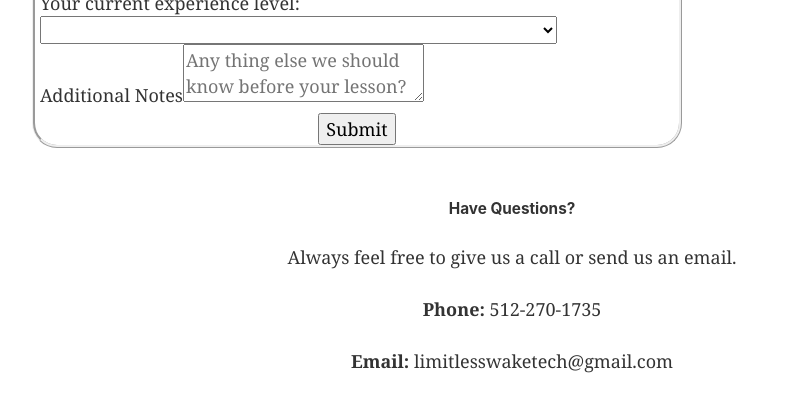
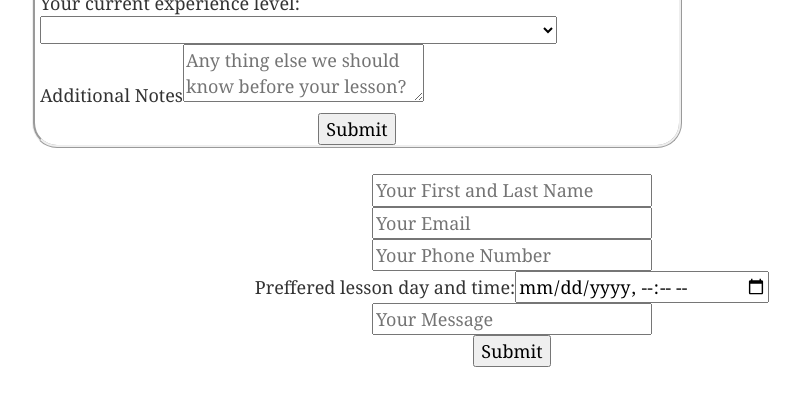
Before and after one commit to jaksik/limitless-wake, a Gatsby site: page /contact in a window 1280 px wide. Shown: the part 1196-1593 px from the top of the page, without its empty margins (128-928 px from the left). Built offline with nearby package versions, Linux system fonts and the light colour scheme; Gatsby itself is replaced by a stand-in of ours.

Commit message:
testing form submission

```diff
--- a/src/components/formTwo.js
+++ b/src/components/formTwo.js
@@ -73,7 +73,7 @@ export default class Example extends React.Component {
             <Input type="textarea" name="text" id="exampleText" placeholder="Any thing else we should know before your lesson?" />
           </FormGroup>
         </div>
-        <Button onClick={this.toggle}>Submit</Button>
+        <Button type="submit" onClick={this.toggle}>Submit</Button>
         <Modal isOpen={this.state.modal} toggle={this.toggle} className={this.props.className}>
           <ModalHeader style={{ textAlign:`center`}} toggle={this.toggle}>Thank You</ModalHeader>
           <ModalBody>
--- a/src/pages/contact.js
+++ b/src/pages/contact.js
@@ -1,7 +1,7 @@
 import React from "react"
 import Form from "../components/formTwo"
 import Layout from "../components/layout"
-import Image from "../components/image"
+import FormOne from "../components/form"
 import SEO from "../components/seo"
 
 const Contact = () => (
@@ -20,6 +20,7 @@ const Contact = () => (
       <div className="container" id="form" style={{ maxWidth: `650px`}}>
         <Form />
       </div>
+      <FormOne/>
       <br/>
       <h5>Have Questions?</h5>
       <p>Always feel free to give us a call or send us an email.</p>
```
